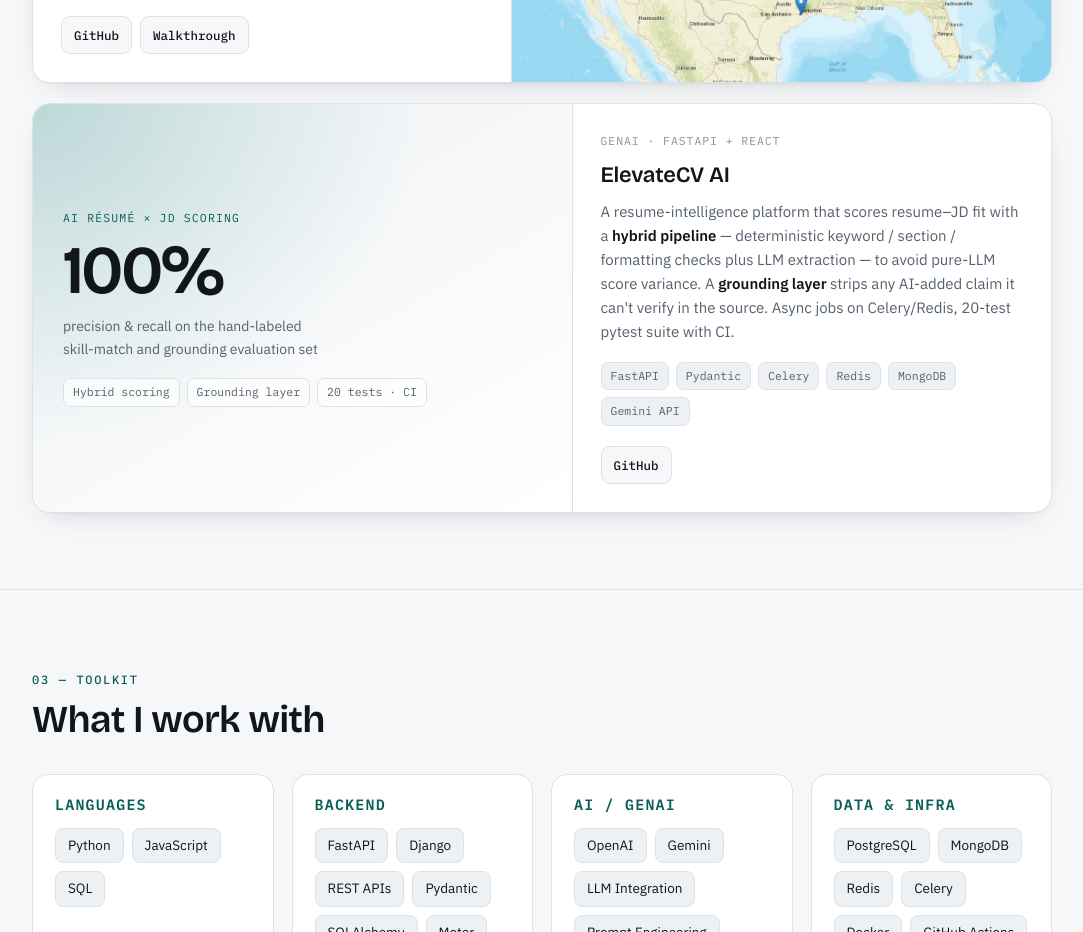
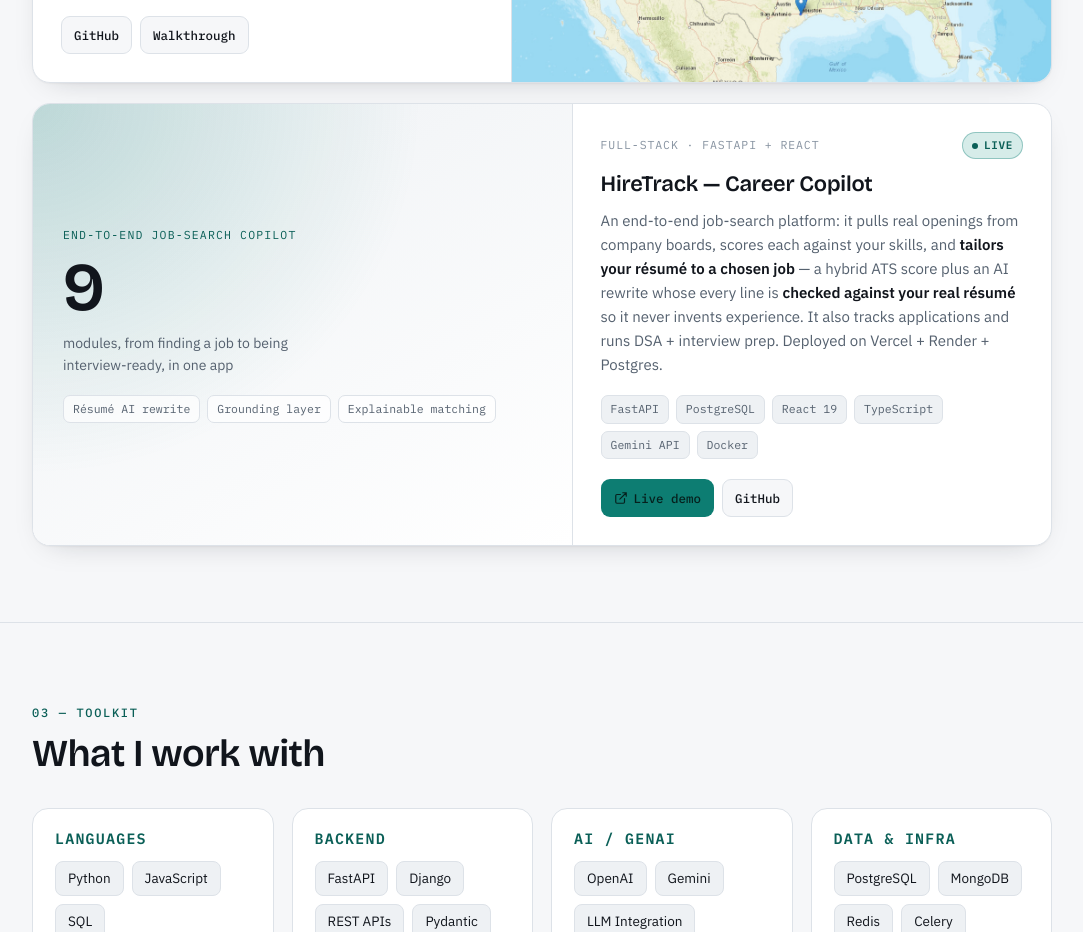
Before and after one commit to megh-prg/portfolio, a plain HTML site: page index.html in a window 1280 px wide. Shown: the part 2440-3372 px from the top of the page, without its empty margins (98-1181 px from the left). Drawn offline with nearby package versions, Linux system fonts and the light colour scheme.

Commit message:
Feature HireTrack Career Copilot with live demo

```diff
--- a/index.html
+++ b/index.html
@@ -386,23 +386,26 @@
           </div>
         </article>
 
-        <!-- ElevateCV (info panel, no live demo) -->
+        <!-- HireTrack — Career Copilot (live) -->
         <article class="card row" data-reveal>
           <div class="cover">
             <div class="cover-in">
-              <span class="cover-tag">AI résumé × JD scoring</span>
-              <div class="cover-metric">100%</div>
-              <div class="cover-sub">precision &amp; recall on the hand-labeled skill-match and grounding evaluation set</div>
-              <div class="cover-chips"><span>Hybrid scoring</span><span>Grounding layer</span><span>20 tests · CI</span></div>
+              <span class="cover-tag">End-to-end job-search copilot</span>
+              <div class="cover-metric">9</div>
+              <div class="cover-sub">modules, from finding a job to being interview-ready, in one app</div>
+              <div class="cover-chips"><span>Résumé AI rewrite</span><span>Grounding layer</span><span>Explainable matching</span></div>
             </div>
           </div>
           <div class="fbody">
-            <div class="top"><span class="kicker">GenAI · FastAPI + React</span></div>
-            <h3>ElevateCV AI</h3>
-            <p class="desc">A resume-intelligence platform that scores resume–JD fit with a <b>hybrid pipeline</b> — deterministic keyword / section / formatting checks plus LLM extraction — to avoid pure-LLM score variance. A <b>grounding layer</b> strips any AI-added claim it can't verify in the source. Async jobs on Celery/Redis, 20-test pytest suite with CI.</p>
-            <div class="tags"><span class="tag">FastAPI</span><span class="tag">Pydantic</span><span class="tag">Celery</span><span class="tag">Redis</span><span class="tag">MongoDB</span><span class="tag">Gemini API</span></div>
+            <div class="top"><span class="kicker">Full-stack · FastAPI + React</span><span class="badge-live"><span class="d"></span>Live</span></div>
+            <h3>HireTrack — Career Copilot</h3>
+            <p class="desc">An end-to-end job-search platform: it pulls real openings from company boards, scores each against your skills, and <b>tailors your résumé to a chosen job</b> — a hybrid ATS score plus an AI rewrite whose every line is <b>checked against your real résumé</b> so it never invents experience. It also tracks applications and runs DSA + interview prep. Deployed on Vercel + Render + Postgres.</p>
+            <div class="tags"><span class="tag">FastAPI</span><span class="tag">PostgreSQL</span><span class="tag">React 19</span><span class="tag">TypeScript</span><span class="tag">Gemini API</span><span class="tag">Docker</span></div>
             <div class="links">
-              <a class="plink" href="https://github.com/megh-prg/elevatecv-ai" target="_blank" rel="noopener">GitHub</a>
+              <a class="plink strong" href="https://hire-track-bay.vercel.app" target="_blank" rel="noopener">
+                <svg viewBox="0 0 24 24" fill="none" stroke="currentColor" stroke-width="2" stroke-linecap="round" stroke-linejoin="round"><path d="M18 13v6a2 2 0 0 1-2 2H5a2 2 0 0 1-2-2V8a2 2 0 0 1 2-2h6"/><path d="M15 3h6v6M10 14 21 3"/></svg>
+                Live demo</a>
+              <a class="plink" href="https://github.com/megh-prg/HireTrack" target="_blank" rel="noopener">GitHub</a>
             </div>
           </div>
         </article>
```
